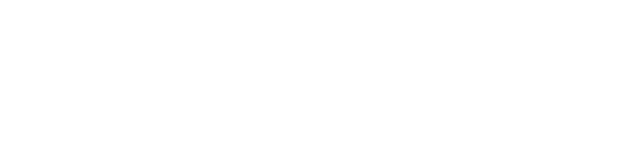
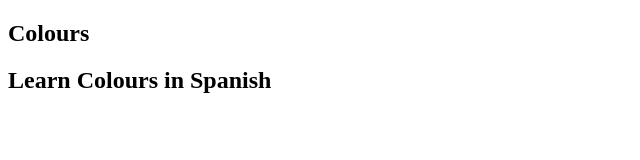
Before and after one commit to SobiahSelvarajah/ss-5-colour-vocab, a plain HTML site: page index.html in a window 1280 px wide. Shown: the whole page, without its empty margins (0-640 px from the left). Drawn offline with Linux system fonts and the light colour scheme.

Commit message:
index.html: intro section added

```diff
--- a/index.html
+++ b/index.html
@@ -6,6 +6,15 @@
     <title>Colour Vocab</title>
 </head>
 <body>
-
+    <div class="container">
+        <section class="intro">
+            <h1 class="heading">
+                Colours
+            </h1>
+            <h2 class="subheading">
+                Learn Colours in Spanish
+            </h2>
+        </section>
+    </div>
 </body>
 </html>
```
